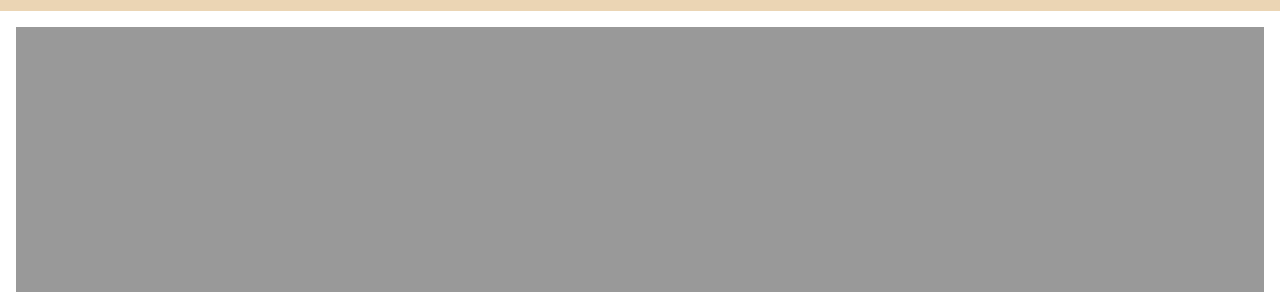
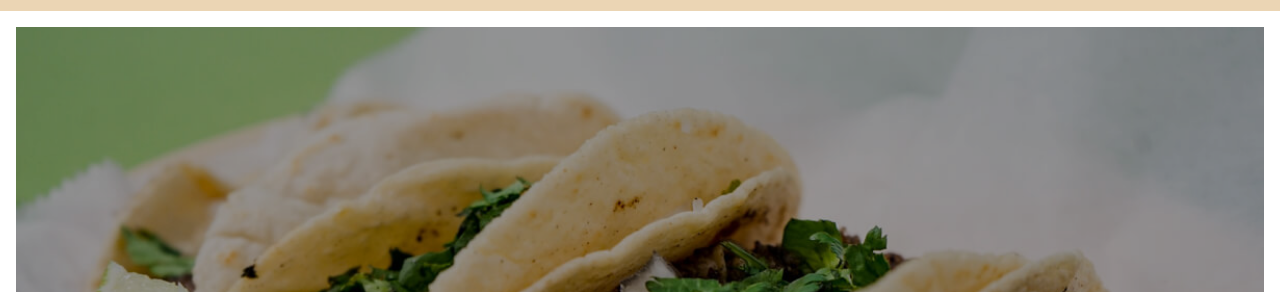
Before and after one commit to justjohnd/carmelitas, a website: page catering.html in a window 1280 px wide. Shown: the part 132-424 px from the top of the page. Drawn offline with nearby package versions, Linux system fonts and the light colour scheme.

Commit message:
Add .. to beginning of URL for background images

```diff
--- a/css/styles.css
+++ b/css/styles.css
@@ -525,7 +525,7 @@ body {
 .background-hero {
     position: relative;
     height: 80vh;
-    background-image: url("images/stockJumbo1.jpg");
+    background-image: url("../images/stockJumbo1.jpg");
     background-size: cover;
     background-position-y: center;
     width: 100%;
@@ -658,12 +658,12 @@ body {
 
 /* Template */
 .background-guac {
-            background: url(images/img-guac-500.png) no-repeat center fixed;
+            background: url(../images/img-guac-500.png) no-repeat center fixed;
 }
 
 
 .background-avocado {
-    background: url(images/test-brightness-500.png) no-repeat center fixed;
+    background: url(../images/test-brightness-500.png) no-repeat center fixed;
 }
 
 .background-img {
```
